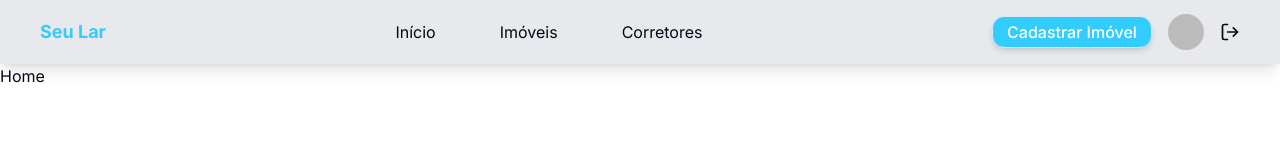
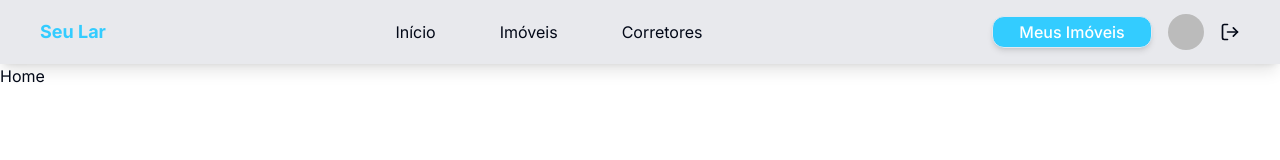
Before and after one commit to isaquerchaves/seu-lar, a Next.js app in the folder front-end/: page / in a window 1280 px wide. Shown: the top 160 px of the page. Built offline with nearby package versions, Linux system fonts and the light colour scheme; no server answers; sample sign-in values are in the browser's storage.

Commit message:
feat: redirect from meus-imoveis page

```diff
--- a/front-end/src/components/Header.tsx
+++ b/front-end/src/components/Header.tsx
@@ -87,10 +87,10 @@ const Header = () => {
             </a>
           ) : (
             <div className="flex items-center gap-4 h-full">
-              <a href="/cadastro-imovel" className="w-40 h-full">
+              <a href="/meus-imoveis" className="w-40 h-full">
                 <div className="w-40 h-full">
                   <Button
-                    text="Cadastrar Imóvel"
+                    text="Meus Imóveis"
                     type="button"
                     color="#33ccff"
                   />
@@ -192,10 +192,10 @@ const Header = () => {
                 </ul>
               </nav>
               {status === "authenticated" && (
-              <a href="/cadastro-imovel">
+              <a href="/meus-imoveis">
                 <div className="w-full h-9 my-4">
                   <Button
-                    text="Cadastrar Imóvel"
+                    text="Meus Imóveis"
                     type="button"
                     color="#33ccff"
                   />
```
